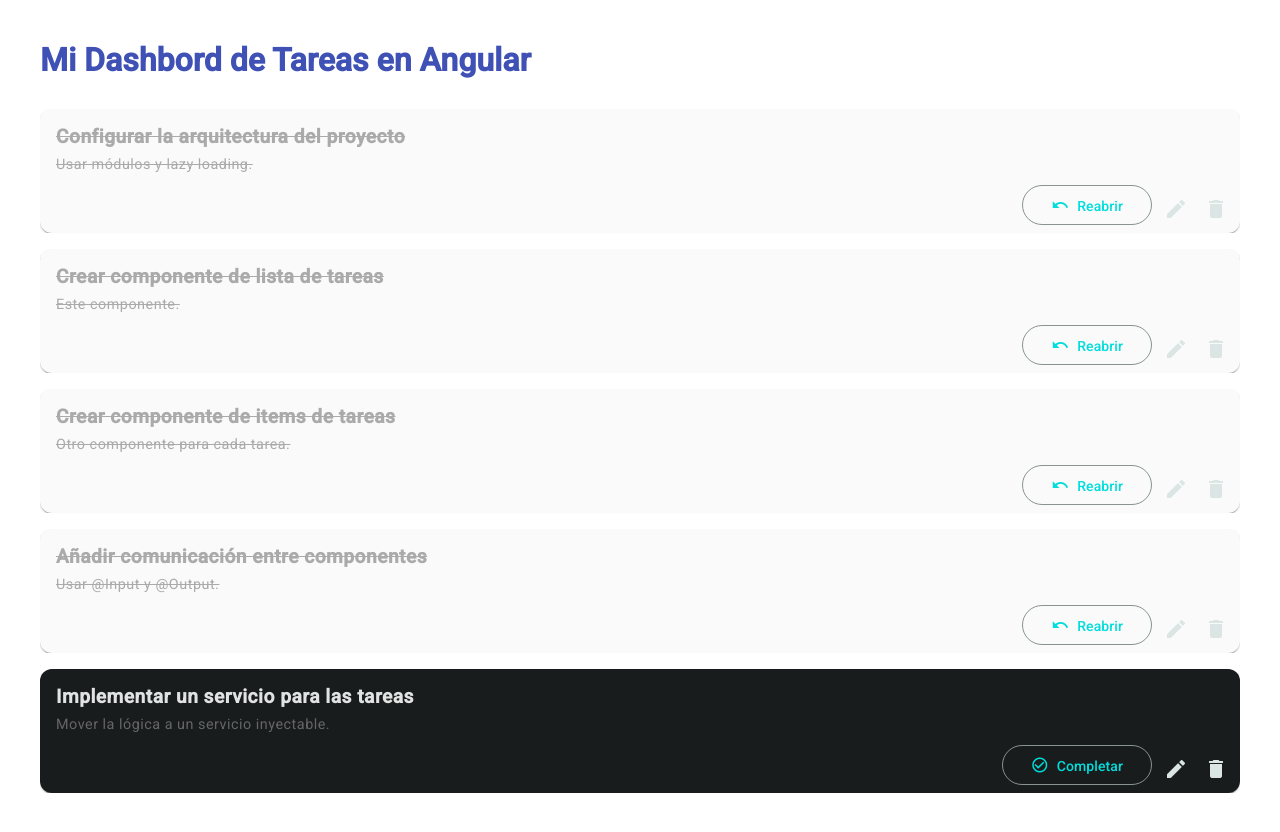
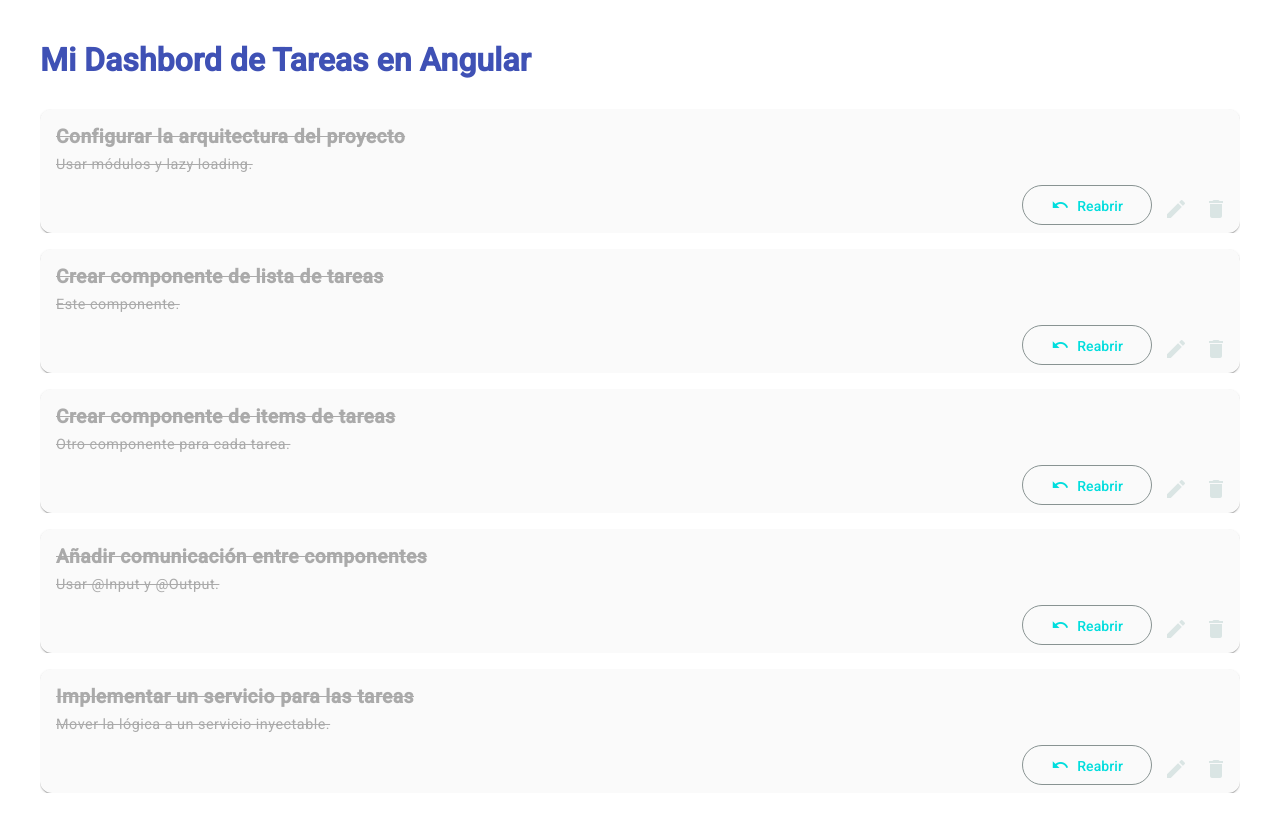
Before and after one commit to MarcoAndresSilva/Dashboard-Task-Pro, an Angular app: page /tasks in a window 1280 px wide. Shown: the top 832 px of the page. Built offline with nearby package versions, Linux system fonts and the light colour scheme.

Commit message:
feat: añadiendo servicio

```diff
--- a/src/app/tasks/components/task-list/task-list.component.ts
+++ b/src/app/tasks/components/task-list/task-list.component.ts
@@ -1,5 +1,6 @@
 import { Component, OnInit} from '@angular/core';
 import { Task } from '../../models/task.model';
+import { TaskService } from '../../services/task.service';
 
 @Component({
   selector: 'app-task-list',
@@ -9,27 +10,33 @@
 })
 
 export class TaskListComponent implements OnInit {
-  tasks: Task[] = [
-    { id: 1, title: 'Configurar la arquitectura del proyecto', completed: true, description: 'Usar módulos y lazy loading.' },
-    { id: 2, title: 'Crear componente de lista de tareas', completed: true, description: 'Este componente.' },
-    { id: 3, title: 'Crear componente de items de tareas', completed: true, description: 'Otro componente para cada tarea.' },
-    { id: 4, title: 'Añadir comunicación entre componentes', completed: true, description: 'Usar @Input y @Output.' },
-    { id: 5, title: 'Implementar un servicio para las tareas', completed: false, description: 'Mover la lógica a un servicio inyectable.' }
-  ];
+  tasks: Task[] = []; // array vacio que se llenara con el servicio
 
-  constructor() { }
+  constructor(private taskService: TaskService) { } // inyectamos el servicio
 
   ngOnInit(): void {
     console.log( 'TaskListComponent cargado', this.tasks );
+    this.loadTasks();
   }
 
+  loadTasks(): void {
+    this.taskService.getTasks().subscribe(tasksFromService => {
+      console.log('tareas recibidas desde el servicio', tasksFromService);
+
+      this.tasks = tasksFromService;
+    });
+  }
+
+
   handleToggleComplete(taskToUpdate: Task): void {
-    console.log('Evento recibido en el padre desde el hijo', taskToUpdate);
+    this.taskService.updateTask(taskToUpdate).subscribe(updatedTask =>{
+      console.log('tarea actualizada a travez del servicio', updatedTask);
 
-    //buscamos la tarea en nuestro array y le cambio el estado
-    const task = this.tasks.find(t => t.id === taskToUpdate.id);
-    if (task) {
-      task.completed = !task.completed;
-    }
+      const index = this.tasks.findIndex(t => t.id === updatedTask.id);
+      if(index !== -1){
+        this.tasks[index] = updatedTask;
+      }
+    });
   }
+
 }
--- /dev/null
+++ b/src/app/tasks/services/task.service.ts
@@ -0,0 +1,37 @@
+import { Injectable } from '@angular/core';
+import { of, Observable } from 'rxjs'
+import { Task } from '../models/task.model';
+
+@Injectable({
+  providedIn: 'root'
+})
+export class TaskService {
+    // ahora lso datos viven aqui por eso es privado
+    private tasks: Task[] = [
+      { id: 1, title: 'Configurar la arquitectura del proyecto', completed: true, description: 'Usar módulos y lazy loading.' },
+      { id: 2, title: 'Crear componente de lista de tareas', completed: true, description: 'Este componente.' },
+      { id: 3, title: 'Crear componente de items de tareas', completed: true, description: 'Otro componente para cada tarea.' },
+      { id: 4, title: 'Añadir comunicación entre componentes', completed: true, description: 'Usar @Input y @Output.' },
+      { id: 5, title: 'Implementar un servicio para las tareas', completed: true, description: 'Mover la lógica a un servicio inyectable.' }
+    ];
+
+  constructor() { }
+
+  // funcion para obtener las tareas, simula una llamada a una API
+  getTasks(): Observable<Task[]> {
+  return of(this.tasks); // 'of' es una función de RxJS que crea un Observable a partir de un valor.
+}
+
+  //update task se encargara de cambiar el estado de 'completed' de la tarea
+  updateTask(taskToUpdate: Task): Observable<Task> {
+    const task = this.tasks.find(t => t.id === taskToUpdate.id);
+    console.log('tarea actualizada',task);
+
+    if (task) {
+      task.completed = !task.completed;
+    }
+    return of(task as Task);
+  }
+
+
+}
```
Also changed, not shown: 1 other file (tests, documents, lock files or other folders).
